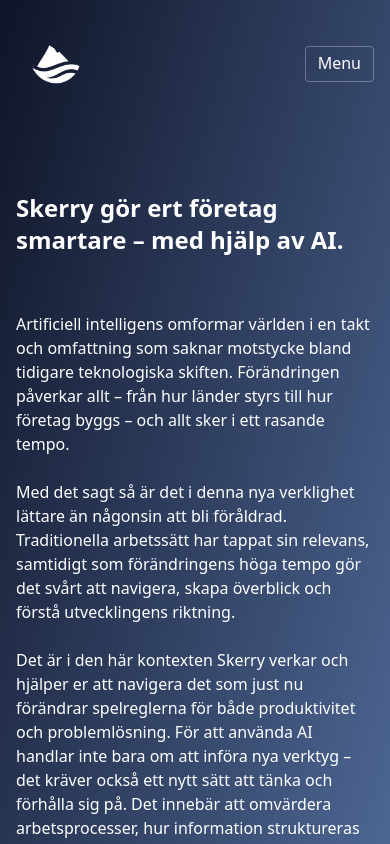
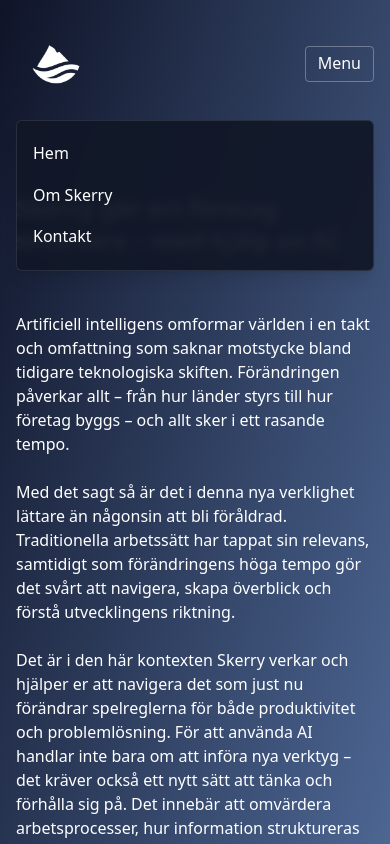
Before and after one commit to parlklo/skerry, a Next.js app: page / in a window 390 px wide. Both pictures are taken after a click on the button "Menu". Shown: the top 844 px of the page. Built offline with nearby package versions, Linux system fonts and the light colour scheme.

Commit message:
trying to fix responsiveness issue on iphone

```diff
--- a/src/app/components/navbar.js
+++ b/src/app/components/navbar.js
@@ -1,10 +1,17 @@
 // src/app/components/navbar.js
 import Link from 'next/link';
 import Image from 'next/image';
+import { useState } from 'react';
 
 const Navbar = () => {
+  const [mobileMenuOpen, setMobileMenuOpen] = useState(false);
+
+  const toggleMobileMenu = () => {
+    setMobileMenuOpen(!mobileMenuOpen);
+  };
+
   return (
-    <nav className="bg-transparent pt-6 pb-2">
+    <nav className="bg-transparent pt-6 pb-2 relative">
       <div className="max-w-4xl mx-auto px-4 sm:px-6 lg:px-6">
         <div className="flex justify-between items-center">
           <div>
@@ -34,10 +41,43 @@ const Navbar = () => {
           </div>
 
           {/* Mobile menu button */}
-          <button className="md:hidden text-white border border-white/30 px-3 py-1 rounded hover:bg-white/10 transition-colors">
+          <button
+            className="md:hidden text-white border border-white/30 px-3 py-1 rounded hover:bg-white/10 transition-colors"
+            onClick={toggleMobileMenu}
+            aria-label="Toggle mobile menu"
+          >
             Menu
           </button>
         </div>
+
+        {/* Mobile menu dropdown */}
+        {mobileMenuOpen && (
+          <div className="md:hidden absolute left-0 right-0 top-full mt-2 bg-gray-900/95 backdrop-blur-sm rounded-md shadow-lg z-50 border border-white/10 mx-4">
+            <div className="flex flex-col py-3">
+              <Link
+                href="/"
+                className="text-white hover:bg-white/10 px-4 py-2"
+                onClick={() => setMobileMenuOpen(false)}
+              >
+                Hem
+              </Link>
+              <Link
+                href="/om-skerry"
+                className="text-white hover:bg-white/10 px-4 py-2"
+                onClick={() => setMobileMenuOpen(false)}
+              >
+                Om Skerry
+              </Link>
+              <Link
+                href="/kontakt"
+                className="text-white hover:bg-white/10 px-4 py-2"
+                onClick={() => setMobileMenuOpen(false)}
+              >
+                Kontakt
+              </Link>
+            </div>
+          </div>
+        )}
       </div>
     </nav>
   );
```
